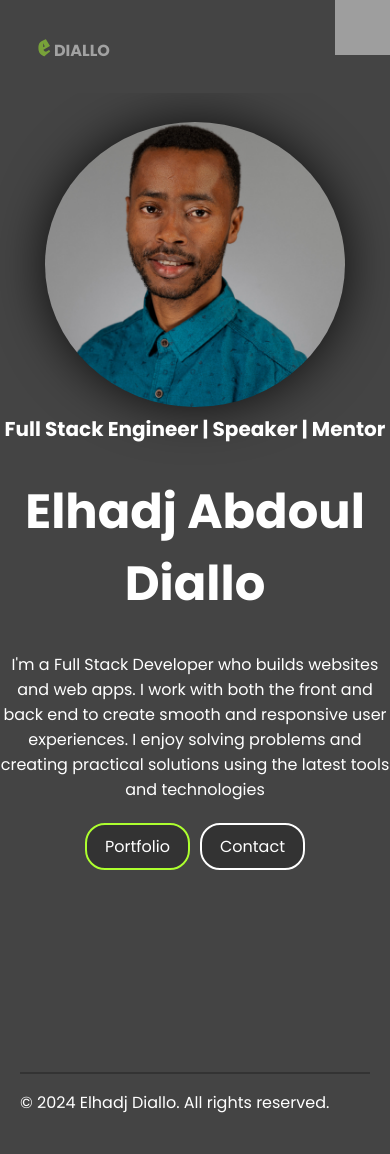
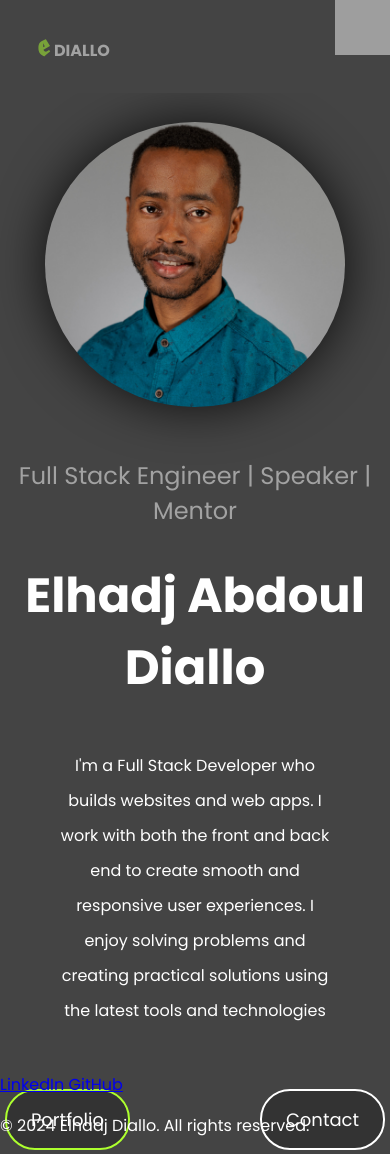
Before and after one commit to eediallo/eediallo.github.io, a React (Create React App) app in the folder my-portfolio/: page / in a window 390 px wide. Before the commit the page ends 1131 px from the top, so only its background shows below. Built offline with nearby package versions, Linux system fonts and the light colour scheme; grey boxes are pictures that could not be loaded.

Commit message:
moves footer css to its own file

```diff
--- a/my-portfolio/src/App.css
+++ b/my-portfolio/src/App.css
@@ -1,4 +1,3 @@
-
 @import url('https://fonts.googleapis.com/css2?family=Poppins:ital,wght@0,100;0,200;0,300;0,400;0,500;0,600;0,700;0,800;0,900;1,100;1,200;1,300;1,400;1,500;1,600;1,700;1,800;1,900&display=swap');
 
 
@@ -14,6 +13,7 @@
   --background-color: #444444;
   --port-contact-btn-color: #333333;
   --greenyellow: greenyellow;
+  --Poppins: Poppins;
 
 }
 
@@ -28,15 +28,15 @@ body {
   color: var(--white);
 }
 
-.app{
+.app {
   width: 100%;
   align-items: center;
-  animation: fade-in 3s cubic-bezier(.39,.575,.565,1) both;
+  animation: fade-in 3s cubic-bezier(.39, .575, .565, 1) both;
   display: grid;
   height: 100%;
 }
 
-.title{
+.title {
   color: hsla(0, 0%, 100%, .5);
   font-family: Poppins;
   font-size: 24px;
@@ -71,7 +71,7 @@ h4 {
   gap: 30px;
 }
 
-.profile-description{
+.profile-description {
   width: 100%;
 }
 
@@ -89,29 +89,35 @@ h4 {
   box-shadow: 0 0 50px rgba(0, 0, 0, 0.8);
 }
 
-.port-contact-btn{
+.port-contact-btn {
   display: flex;
   gap: 10px;
+  margin: 30px 0;
 }
 
-.portfolio, .contact{
+.portfolio,
+.contact {
   background-color: var(--port-contact-btn-color);
   color: var(--white);
-  border-radius: 20px;
-  padding: 10px 18px;
+  border-radius: 30px;
+  font-family: Poppins;
+  font-weight: 400;
+  font-size: 18px;
+  padding: 16px 24px;
   text-decoration: none;
   cursor: pointer;
 }
 
-.portfolio{
+.portfolio {
   border: 2px solid var(--greenyellow);
 }
 
-.contact{
+.contact {
   border: 2px solid var(--white);
 }
 
-.portfolio:hover, .contact:hover{
+.portfolio:hover,
+.contact:hover {
   background-color: var(--black);
 }
 
@@ -136,33 +142,6 @@ h4 {
 .App-logo {
   height: 40vmin;
   pointer-events: none;
-}
-
-
-/* ====Footer========== */
-
-footer {
-  border-top: 2px solid var(--port-contact-btn-color);
-  display: flex;
-  align-items: center;
-  justify-content: space-between;
-  margin: 0 20px;
-}
-
-.social{
-  display: flex;
-  gap: 10px;
-}
-
-.social a {
-  color: var(--white);
-  text-decoration: none;
-  opacity: 50%;
-}
-
-.social a:hover, .social a:focus {
-  opacity: 100%;
-  cursor: pointer;;
 }
 
 
@@ -204,6 +183,25 @@ footer {
   margin-right: auto;
   background-color: var(--green);
 }
+
+#title {
+  color: hsla(0, 0%, 100%, .5);
+  font-family: Poppins;
+  font-size: 24px;
+  font-style: normal;
+  font-weight: 400;
+  line-height: 35px;
+  margin-top: 44px;
+}
+
+.profile-description p {
+  color: #fff;
+  font-family: Poppins;
+  font-style: normal;
+  line-height: 35px;
+  margin-top: 44px;
+}
+
 
 
 
@@ -266,31 +264,25 @@ footer {
   }
 }
 
-@media screen and (max-width: 1024px){
+@media screen and (max-width: 1024px) {
 
-  .main-home{
+  .main-home {
     display: block;
     height: 900px;
     margin: 50px 0;
     text-align: center;
     max-width: 100%;
   }
-  footer{
-    display: block;
-  }
 
-  .social{
-    display: none;
-  }
-
-  .port-contact-btn{
+  .port-contact-btn {
     justify-content: center;
   }
 
-  #title{
-    font-size: 20px;
-    margin-top: 0;
+  .profile-description p{
+    font-size: 16px;
+    margin: 44px 60px 0;
     text-align: center;
+
   }
 }
 
```
